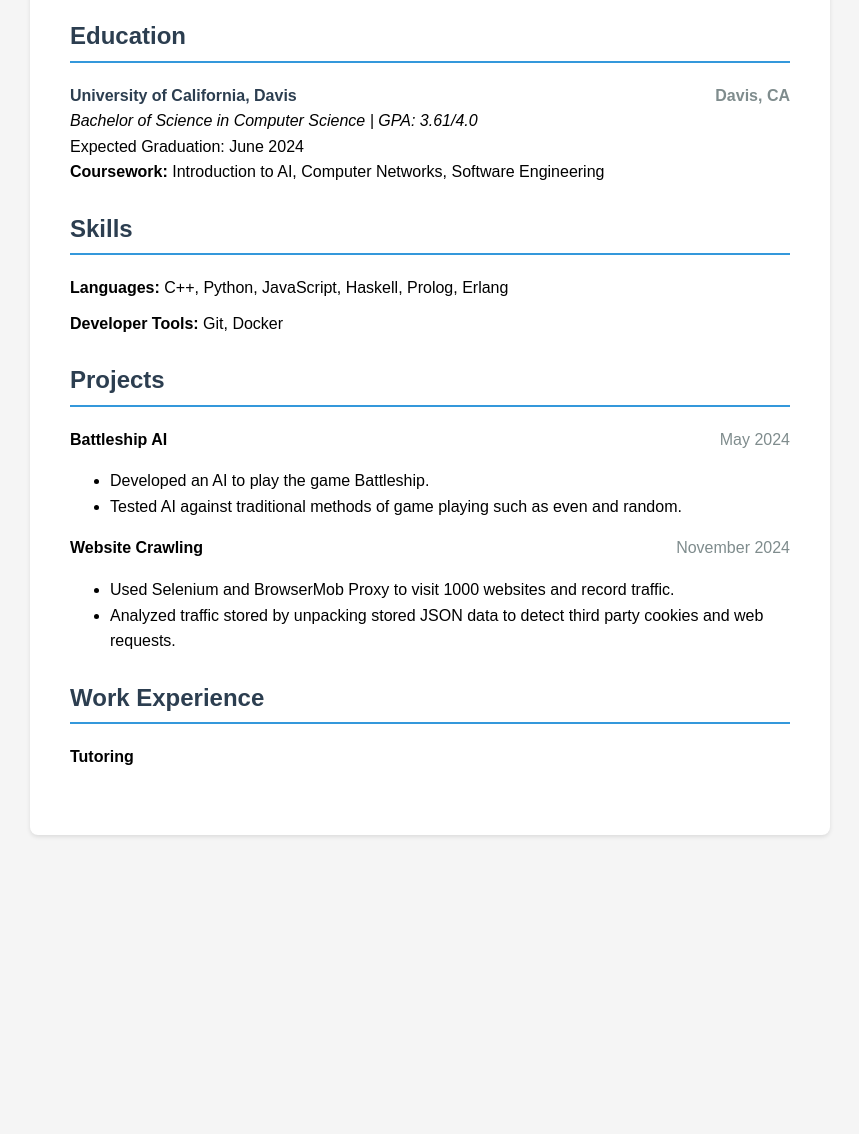
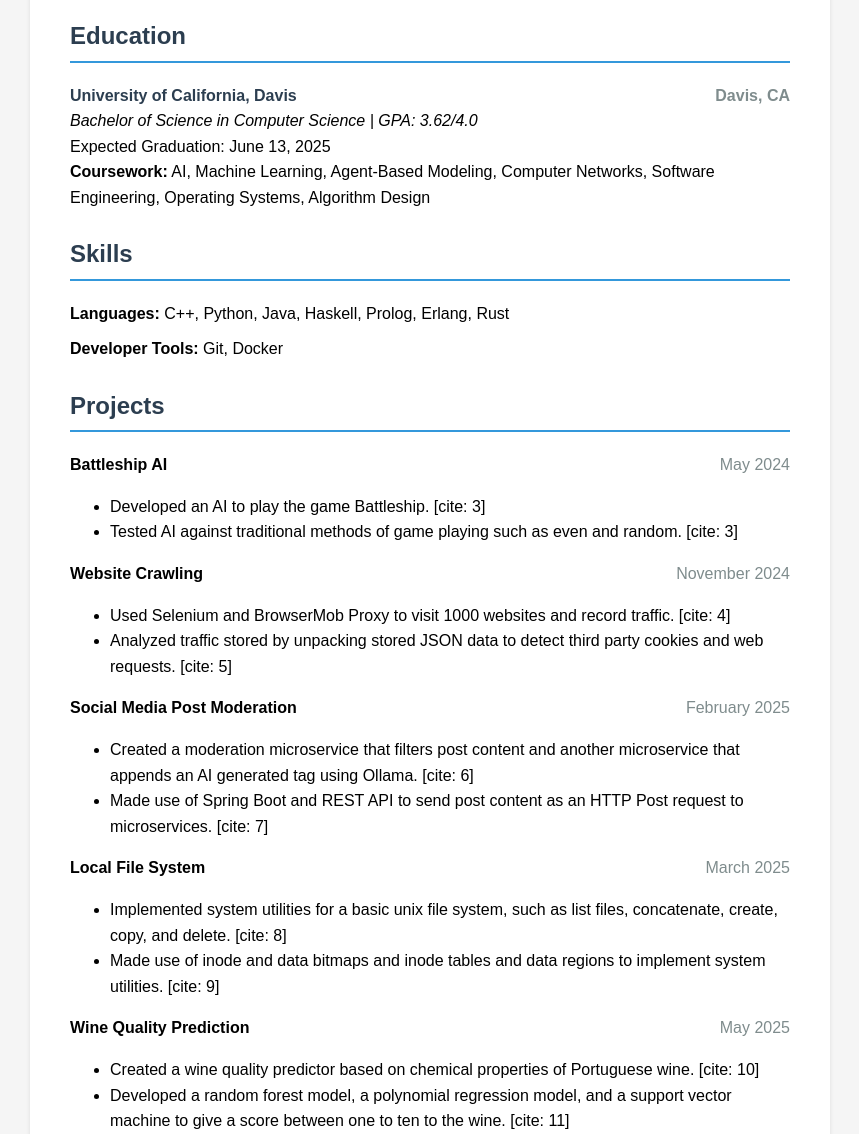
Before and after one commit to BumpyPear/BumpyPear.github.io, a plain HTML site: page index.html in a window 1280 px wide. Shown: the part 166-1300 px from the top of the page, without its empty margins (210-1069 px from the left). Before the commit the page ends 1021 px from the top, so only its background shows below. Drawn offline with Linux system fonts and the light colour scheme.

Commit message:
Update index.html

```diff
--- a/index.html
+++ b/index.html
@@ -42,7 +42,7 @@
             margin-top: 20px;
         }
 
-        .education-item, .experience-item, .project-item {
+        .education-item, .project-item {
             margin-bottom: 15px;
         }
 
@@ -96,16 +96,16 @@
             <h2>Education</h2>
             <div class="education-item">
                 <div class="institution">University of California, Davis<span class="location">Davis, CA</span></div>
-                <div class="degree">Bachelor of Science in Computer Science | GPA: 3.61/4.0</div>
-                <div>Expected Graduation: June 2024</div>
-                <div><strong>Coursework:</strong> Introduction to AI, Computer Networks, Software Engineering</div>
+                <div class="degree">Bachelor of Science in Computer Science | GPA: 3.62/4.0</div>
+                <div>Expected Graduation: June 13, 2025</div>
+                <div><strong>Coursework:</strong> AI, Machine Learning, Agent-Based Modeling, Computer Networks, Software Engineering, Operating Systems, Algorithm Design</div>
             </div>
         </section>
 
         <section class="section">
             <h2>Skills</h2>
             <div class="skill-category">
-                <strong>Languages:</strong> C++, Python, JavaScript, Haskell, Prolog, Erlang
+                <strong>Languages:</strong> C++, Python, Java, Haskell, Prolog, Erlang, Rust
             </div>
             <div class="skill-category">
                 <strong>Developer Tools:</strong> Git, Docker
@@ -117,25 +117,40 @@
             <div class="project-item">
                 <strong>Battleship AI</strong> <span class="location">May 2024</span>
                 <ul>
-                    <li>Developed an AI to play the game Battleship.</li>
-                    <li>Tested AI against traditional methods of game playing such as even and random.</li>
+                    <li>Developed an AI to play the game Battleship. [cite: 3]</li>
+                    <li>Tested AI against traditional methods of game playing such as even and random. [cite: 3]</li>
                 </ul>
             </div>
             <div class="project-item">
                 <strong>Website Crawling</strong> <span class="location">November 2024</span>
                 <ul>
-                    <li>Used Selenium and BrowserMob Proxy to visit 1000 websites and record traffic.</li>
-                    <li>Analyzed traffic stored by unpacking stored JSON data to detect third party cookies and web requests.</li>
+                    <li>Used Selenium and BrowserMob Proxy to visit 1000 websites and record traffic. [cite: 4]</li>
+                    <li>Analyzed traffic stored by unpacking stored JSON data to detect third party cookies and web requests. [cite: 5]</li>
+                </ul>
+            </div>
+            <div class="project-item">
+                <strong>Social Media Post Moderation</strong> <span class="location">February 2025</span>
+                <ul>
+                    <li>Created a moderation microservice that filters post content and another microservice that appends an AI generated tag using Ollama. [cite: 6]</li>
+                    <li>Made use of Spring Boot and REST API to send post content as an HTTP Post request to microservices. [cite: 7]</li>
+                </ul>
+            </div>
+            <div class="project-item">
+                <strong>Local File System</strong> <span class="location">March 2025</span>
+                <ul>
+                    <li>Implemented system utilities for a basic unix file system, such as list files, concatenate, create, copy, and delete. [cite: 8]</li>
+                    <li>Made use of inode and data bitmaps and inode tables and data regions to implement system utilities. [cite: 9]</li>
+                </ul>
+            </div>
+            <div class="project-item">
+                <strong>Wine Quality Prediction</strong> <span class="location">May 2025</span>
+                <ul>
+                    <li>Created a wine quality predictor based on chemical properties of Portuguese wine. [cite: 10]</li>
+                    <li>Developed a random forest model, a polynomial regression model, and a support vector machine to give a score between one to ten to the wine. [cite: 11]</li>
                 </ul>
             </div>
         </section>
 
-        <section class="section">
-            <h2>Work Experience</h2>
-            <div class="experience-item">
-                <strong>Tutoring</strong>
-            </div>
-        </section>
     </div>
 </body>
 </html>
```
